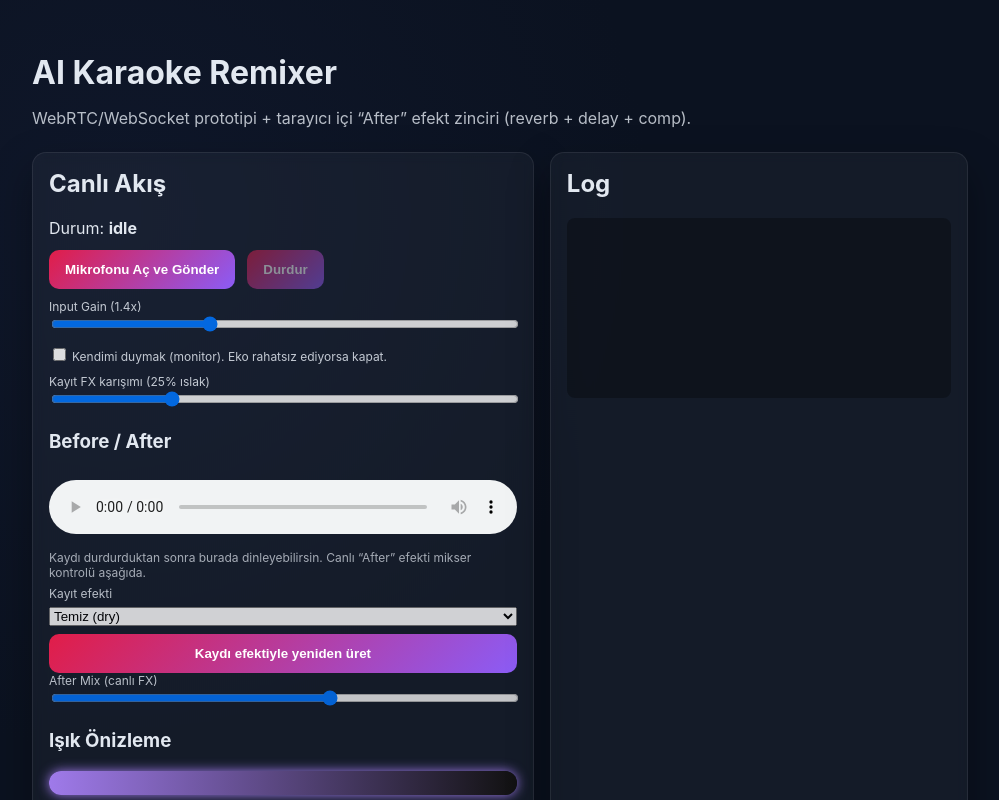
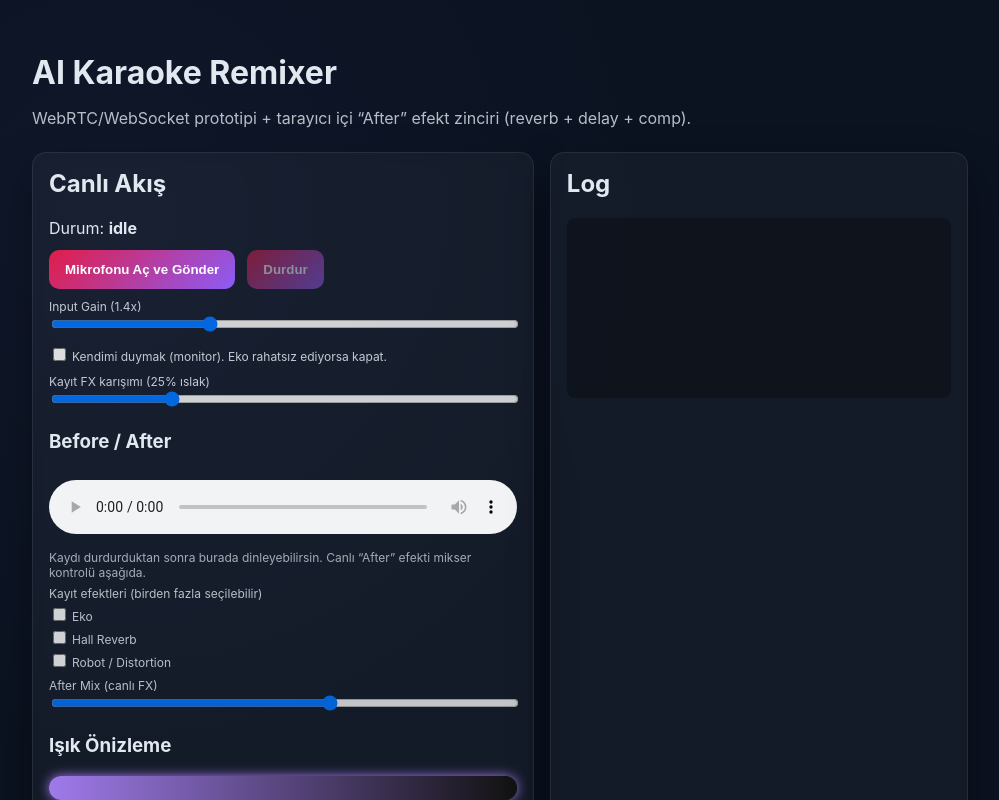
Before and after one commit to iclalsuzann/ai-karaoke-remixer, a Next.js app in the folder frontend/: page / in a window 1280 px wide. Shown: the top 800 px of the page, without its empty margins (140-1139 px from the left). Built offline with nearby package versions, Linux system fonts and the light colour scheme.

Commit message:
Multi-effect post record rendering; remove manual re-render button

```diff
--- a/frontend/app/page.tsx
+++ b/frontend/app/page.tsx
@@ -28,9 +28,7 @@ export default function Home() {
   const [lightColor, setLightColor] = useState("#9f7aea");
   const [monitorOn, setMonitorOn] = useState(false);
   const [inputGain, setInputGain] = useState(1.4);
-  const [selectedEffect, setSelectedEffect] = useState<"clean" | "echo" | "hall" | "robot">(
-    "clean"
-  );
+  const [selectedEffects, setSelectedEffects] = useState<Array<"echo" | "hall" | "robot">>([]);
   const originalBufferRef = useRef<AudioBuffer | null>(null);
   const [isRendering, setIsRendering] = useState(false);
 
@@ -122,7 +120,7 @@ export default function Home() {
       if (recordedChunksRef.current.length > 0) {
         const buffer = await buildDecodedBuffer(recordedChunksRef.current);
         originalBufferRef.current = buffer;
-        await renderEffect(buffer, selectedEffect);
+        await renderEffect(buffer, selectedEffects);
         recordedChunksRef.current = [];
       }
     };
@@ -348,12 +346,12 @@ export default function Home() {
 
   useEffect(() => {
     if (originalBufferRef.current) {
-      renderEffect(originalBufferRef.current, selectedEffect);
+      renderEffect(originalBufferRef.current, selectedEffects);
     }
     // eslint-disable-next-line react-hooks/exhaustive-deps
-  }, [selectedEffect]);
+  }, [selectedEffects]);
 
-  const renderEffect = async (buffer: AudioBuffer, effect: typeof selectedEffect) => {
+  const renderEffect = async (buffer: AudioBuffer, effects: Array<"echo" | "hall" | "robot">) => {
     setIsRendering(true);
     const ctx = new OfflineAudioContext(buffer.numberOfChannels, buffer.length, buffer.sampleRate);
     const source = ctx.createBufferSource();
@@ -365,32 +363,54 @@ export default function Home() {
     const wetGain = ctx.createGain();
     wetGain.gain.value = 0.7;
 
-    // effect chains
-    if (effect === "clean") {
+    // dry always on
     source.connect(dryGain).connect(ctx.destination);
-    } else if (effect === "echo") {
+
+    if (effects.length === 0) {
+      source.start(0);
+      const rendered = await ctx.startRendering();
+      const wavBlob = audioBufferToWav(rendered);
+      const url = URL.createObjectURL(wavBlob);
+      setPlayingUrl((prev) => {
+        if (prev) URL.revokeObjectURL(prev);
+        return url;
+      });
+      setIsRendering(false);
+      return;
+    }
+
+    const wetMerge = ctx.createGain();
+    wetMerge.gain.value = 1;
+    wetMerge.connect(wetGain).connect(ctx.destination);
+
+    effects.forEach((effect) => {
+      if (effect === "echo") {
         const delay = ctx.createDelay();
         delay.delayTime.value = 0.22;
         const fb = ctx.createGain();
         fb.gain.value = 0.32;
         delay.connect(fb).connect(delay);
+        const tap = ctx.createGain();
+        tap.gain.value = 0.7;
         source.connect(delay);
-      delay.connect(wetGain).connect(ctx.destination);
-      source.connect(dryGain).connect(ctx.destination);
+        delay.connect(tap).connect(wetMerge);
       } else if (effect === "hall") {
         const conv = ctx.createConvolver();
         conv.buffer = makeImpulseResponse(ctx, 1.6);
-      source.connect(conv).connect(wetGain).connect(ctx.destination);
-      source.connect(dryGain).connect(ctx.destination);
+        const tap = ctx.createGain();
+        tap.gain.value = 0.9;
+        source.connect(conv).connect(tap).connect(wetMerge);
       } else if (effect === "robot") {
         const bitCrusher = ctx.createWaveShaper();
         bitCrusher.curve = makeDistortionCurve(35);
         const lp = ctx.createBiquadFilter();
         lp.type = "lowpass";
         lp.frequency.value = 1800;
-      source.connect(bitCrusher).connect(lp).connect(wetGain).connect(ctx.destination);
-      source.connect(dryGain).connect(ctx.destination);
+        const tap = ctx.createGain();
+        tap.gain.value = 0.8;
+        source.connect(bitCrusher).connect(lp).connect(tap).connect(wetMerge);
       }
+    });
 
     source.start(0);
     const rendered = await ctx.startRendering();
@@ -491,29 +511,30 @@ export default function Home() {
             <p style={{ fontSize: 12, opacity: 0.7, marginBottom: 6 }}>
               Kaydı durdurduktan sonra burada dinleyebilirsin. Canlı “After” efekti mikser kontrolü aşağıda.
             </p>
-            <label style={{ display: "block", fontSize: 12, opacity: 0.8, marginBottom: 8 }}>
-              Kayıt efekti
-              <select
-                value={selectedEffect}
-                onChange={(e) => setSelectedEffect(e.target.value as typeof selectedEffect)}
-                style={{ width: "100%", marginTop: 6 }}
-              >
-                <option value="clean">Temiz (dry)</option>
-                <option value="echo">Eko</option>
-                <option value="hall">Hall Reverb</option>
-                <option value="robot">Robot / Distortion</option>
-              </select>
+            <div style={{ fontSize: 12, opacity: 0.8, marginBottom: 8 }}>
+              Kayıt efektleri (birden fazla seçilebilir)
+              {["echo", "hall", "robot"].map((ef) => (
+                <label key={ef} style={{ display: "block", marginTop: 4 }}>
+                  <input
+                    type="checkbox"
+                    checked={selectedEffects.includes(ef as any)}
+                    onChange={(e) => {
+                      const val = ef as "echo" | "hall" | "robot";
+                      setSelectedEffects((prev) =>
+                        e.target.checked ? [...prev, val] : prev.filter((p) => p !== val)
+                      );
+                    }}
+                    style={{ marginRight: 6 }}
+                  />
+                  {ef === "echo"
+                    ? "Eko"
+                    : ef === "hall"
+                    ? "Hall Reverb"
+                    : "Robot / Distortion"}
                 </label>
-            <button
-              className="button"
-              style={{ width: "100%", opacity: isRendering ? 0.6 : 1 }}
-              onClick={() => {
-                if (originalBufferRef.current) renderEffect(originalBufferRef.current, selectedEffect);
-              }}
-              disabled={!originalBufferRef.current || isRendering}
-            >
-              {isRendering ? "Render ediliyor..." : "Kaydı efektiyle yeniden üret"}
-            </button>
+              ))}
+              {isRendering && <p style={{ marginTop: 6 }}>Efekt render ediliyor...</p>}
+            </div>
             <label style={{ display: "block", fontSize: 12, opacity: 0.8 }}>
               After Mix (canlı FX)
               <input
```
Lines whose indentation alone changed are shown as unchanged.
